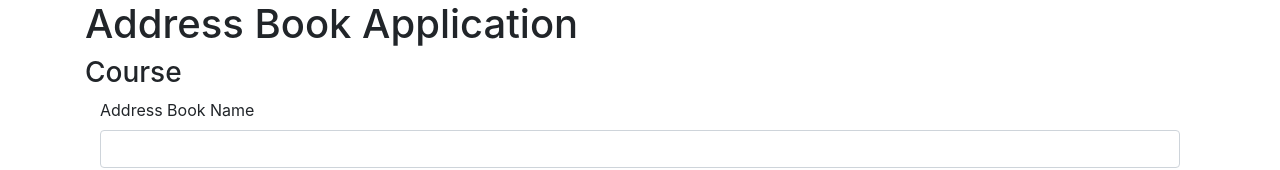
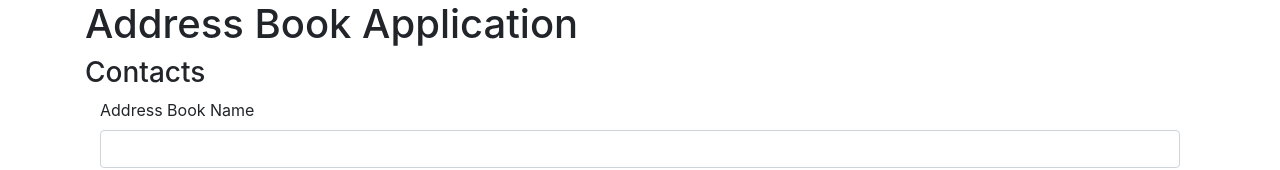
Before and after one commit to andrew-xie-job/frontend-address-book, a React (Create React App) app: page /addressBook/contact in a window 1280 px wide. Shown: the top 170 px of the page. Built offline with nearby package versions, Linux system fonts and the light colour scheme.

Commit message:
fix save navigation

```diff
--- a/src/component/ContactComponent.jsx
+++ b/src/component/ContactComponent.jsx
@@ -25,7 +25,7 @@ class ContactComponent extends Component {
         };
 
         AddressBookDataService.createContact(contact)
-            .then(() => this.props.history.push('/addressbook/contacts'));
+            .then(() => this.props.history.push('/'));
         console.log(values);
     }
 
@@ -45,11 +45,11 @@ class ContactComponent extends Component {
 
     render() {
 
-        let {addressBookName, contactName, phoneNumber} = this.state
+        let {addressBookName, contactName, phoneNumber} = this.state;
 
         return (
             <div>
-                <h3>Course</h3>
+                <h3>Contacts</h3>
                 <div className="container">
                     <Formik
                         initialValues={{addressBookName, contactName, phoneNumber}}
```
